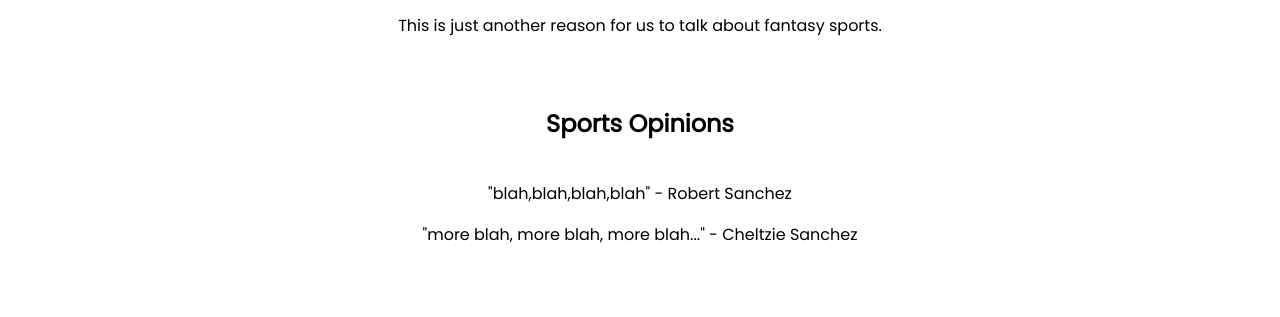
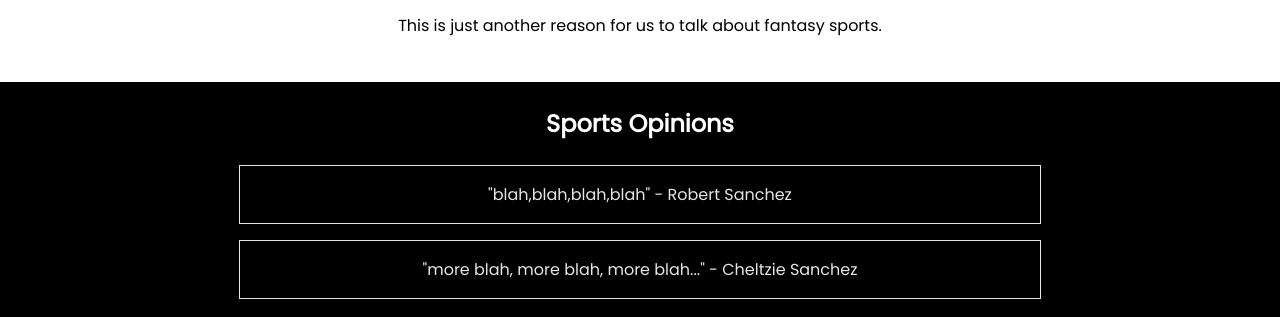
Before and after one commit to robert-sanchez/sports-club, a plain HTML site: page index.html in a window 1280 px wide. Shown: the part 2916-3233 px from the top of the page. Before the commit the page ends 3179 px from the top, so only its background shows below. Drawn offline with Linux system fonts and the light colour scheme.

Commit message:
add styles to opinion section

```diff
--- a/styles.css
+++ b/styles.css
@@ -60,3 +60,30 @@ h1 {
 .schedule-item img {
     width: 85%;
 }
+
+/* Opinion Styles */
+
+#opinions {
+    background-color: black;
+    color: white;
+}
+
+#opinions h2 {
+    color: white;
+}
+
+.opinion-container {
+    padding-bottom: 1em;
+}
+
+.opinion {
+    border: 1px solid white;
+    margin: 0 auto 1em;
+    opacity: 0.9;
+    padding: 1em;
+    width: 60%;
+}
+
+.opinion p {
+    margin: 0;
+}
```
